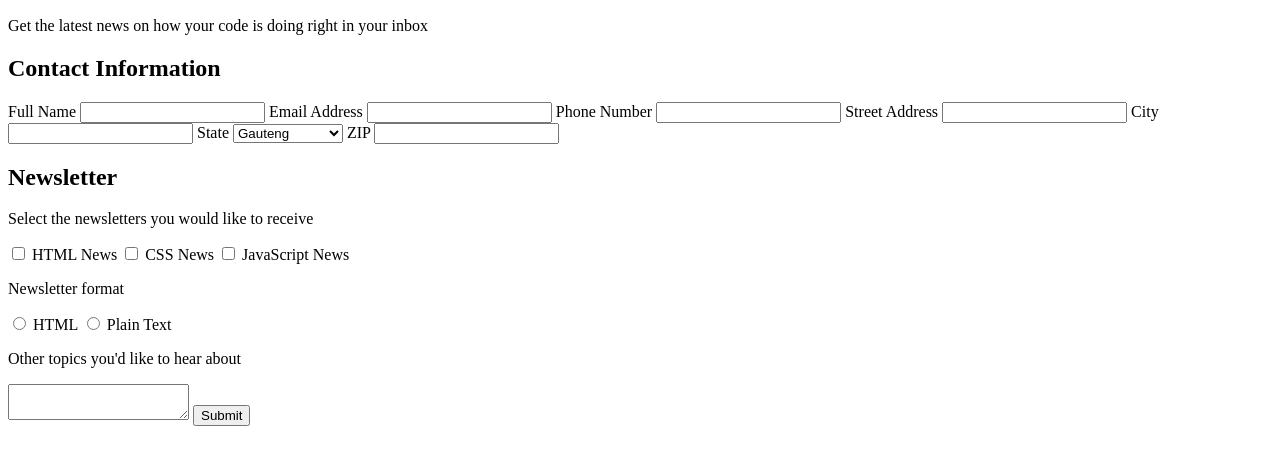
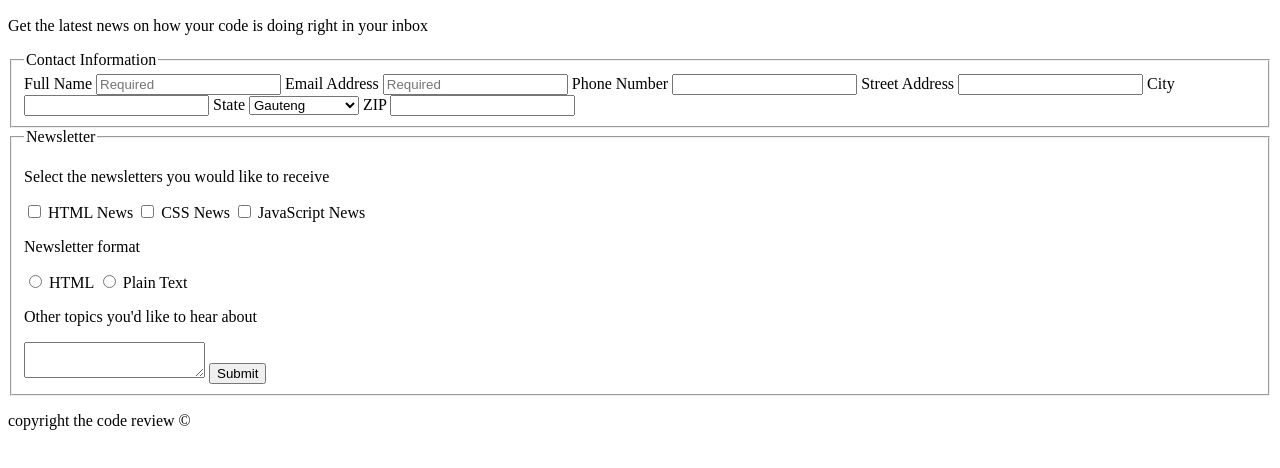
Before and after one commit to Zach-Savage/Online-Registration-Form, a plain HTML site: page index.html in a window 1280 px wide. Shown: the part 110-578 px from the top of the page. Drawn offline with Linux system fonts and the light colour scheme.

Commit message:
some content changes for style selection

```diff
--- a/index.html
+++ b/index.html
@@ -7,11 +7,12 @@
 	<title>Online Registration Form</title>
 	<meta name="viewport" content="width=device-width, initial-scale=1.0">
 	<link rel="stylesheet" href="css/styles.css">
+	<link href="https://fonts.googleapis.com/css?family=Lora:400,400i,700" rel="stylesheet">
 </head>
 
 <body>
 
-	<div>
+	<div class="header">
 		<h1>THE CODE REVIEW</h1>
 
 		<h2>Signup for our newsletter</h2>
@@ -21,13 +22,15 @@
 
 	<form method="post">
 
-		<div>
-			<h2>Contact Information</h2>
+		<div class="contact-div">
+			<fieldset class="contact field">
+
+				<legend>Contact Information</legend>
 					<label for="name">Full Name</label>
-				<input type="text" id="name">
+					<input type="text" id="name" placeholder="Required">
 
 					<label for="email">Email Address</label>
-				<input type="text" id="email">
+					<input type="text" id="email" placeholder="Required">
 
 					<label for="phone">Phone Number</label>
 					<input type="text" id="phone">
@@ -53,10 +56,14 @@
 
 				   <label for="zip">ZIP</label>
 				   <input type="text" id="zip">
+
+			</fieldset>
 		</div>
 
 		<div>
-			<h2>Newsletter</h2>
+			<fieldset class="newsletter field">
+
+				<legend>Newsletter</legend>
 					<p>Select the newsletters you would like to receive</p>
 
 					<input type="checkbox" id='html-news'>
@@ -80,7 +87,12 @@
 					<button type="submit" id="submit">
 						<label for="submit">Submit</label>
 
+			</fieldset>
 		</div>
+
+	<footer>
+		<p>copyright the code review &copy;</p>
+	</footer>
 
 </body>
 
```
Lines whose indentation alone changed are shown as unchanged.
